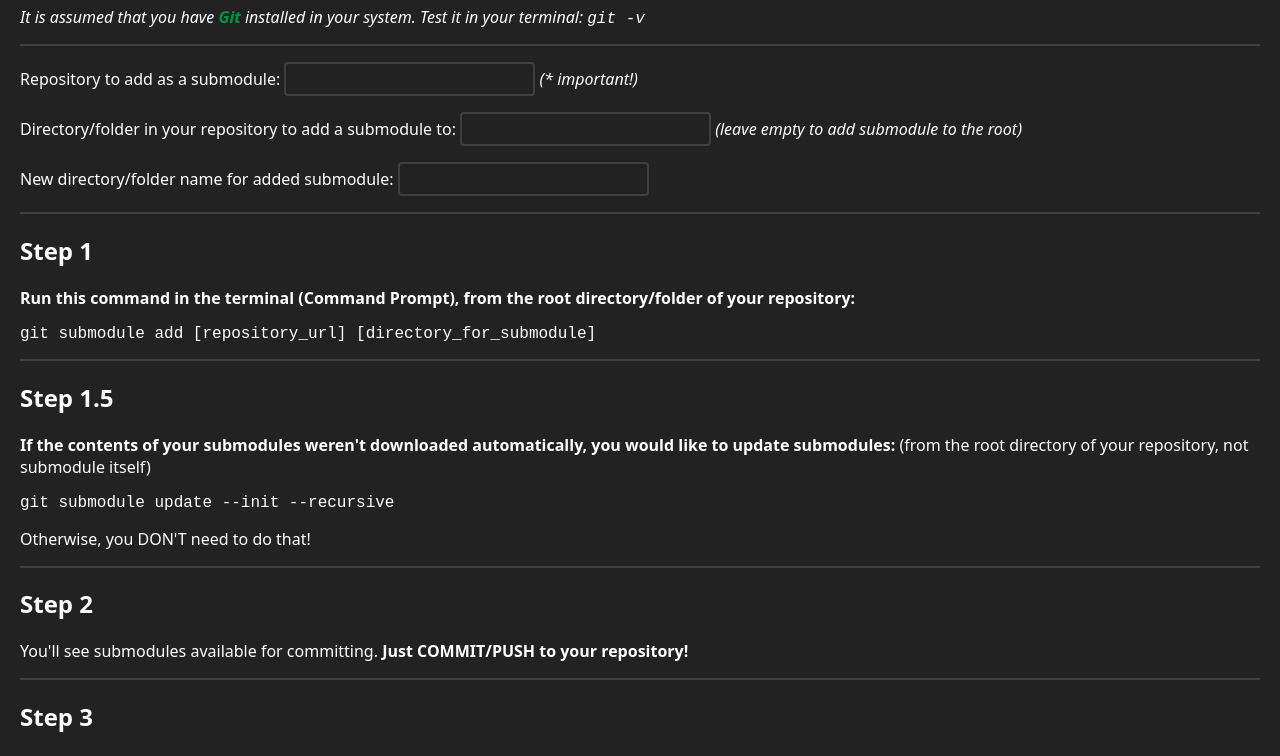
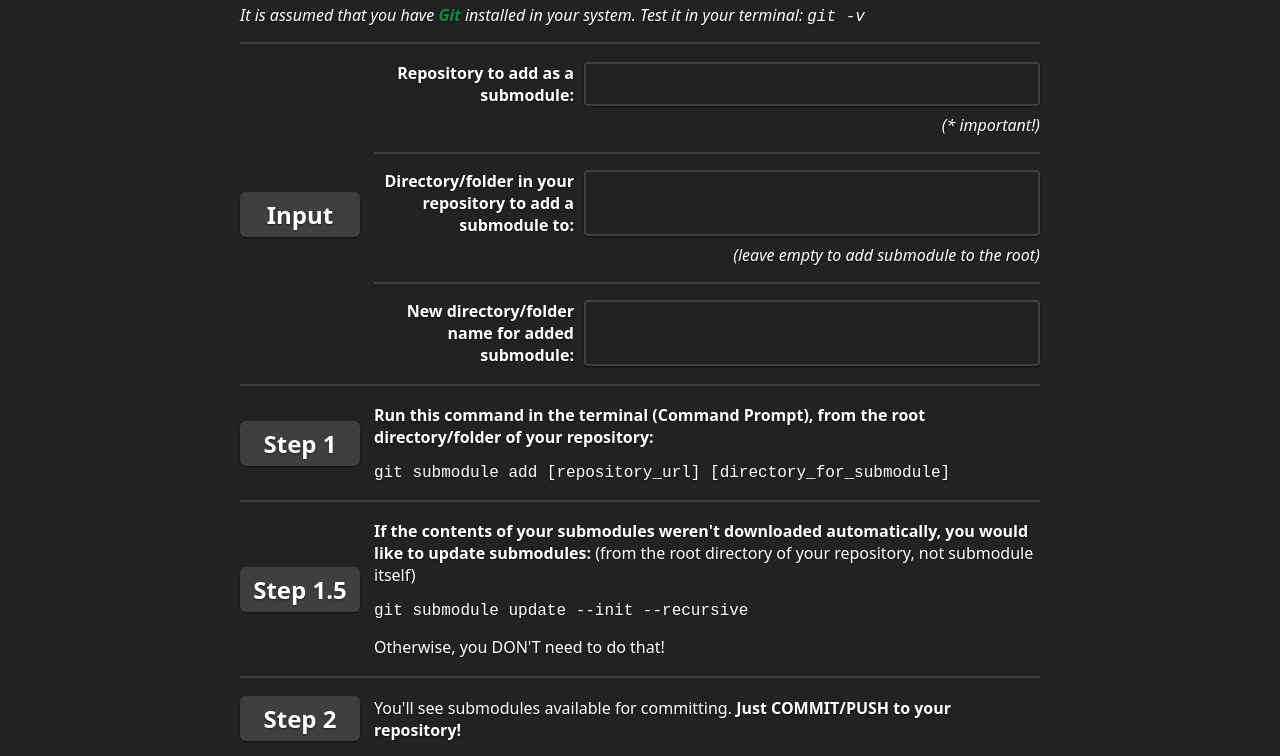
Before and after one commit to liledix4/git_submodule_helper, a plain HTML site: page index.html in a window 1280 px wide. Shown: the part 80-836 px from the top of the page. Drawn offline with Linux system fonts and the light colour scheme.

Commit message:
[2025.01.12]

```diff
--- a/gears/css/main.css
+++ b/gears/css/main.css
@@ -2,16 +2,18 @@
     box-sizing: border-box;
 }
 :root {
-    font-family: system-ui, -apple-system, BlinkMacSystemFont, 'Segoe UI', Roboto, Oxygen, Ubuntu, Cantarell, 'Open Sans', 'Helvetica Neue', sans-serif;
+    font-family: 'Exo 2', system-ui, -apple-system, BlinkMacSystemFont, 'Segoe UI', Roboto, Oxygen, Ubuntu, Cantarell, 'Open Sans', 'Helvetica Neue', sans-serif;
     font-size: 16px;
     color: white;
+    text-shadow: 0 1px 2px #00000088;
 }
 ::selection {
     background-color: #00944488;
     color: white;
 }
 body {
-    margin: 20px;
+    max-width: 800px;
+    margin: 20px auto;
     background-color: #222222;
 }
 a {
@@ -20,6 +22,22 @@ a {
 }
 a:hover {
     text-decoration: underline;
+}
+h1:first-child,
+h2:first-child,
+ol:first-child,
+ul:first-child,
+p:first-child,
+pre:first-child {
+    margin-top: 0;
+}
+h1:last-child,
+h2:last-child,
+ol:last-child,
+ul:last-child,
+p:last-child,
+pre:last-child {
+    margin-bottom: 0;
 }
 hr {
     border: none;
@@ -31,6 +49,7 @@ code, kbd, pre {
 input {
     accent-color: #009444;
     color: inherit;
+    text-shadow: inherit;
     background-color: #00000000;
     border: 2px solid #ffffff22;
     font-family: inherit;
@@ -38,6 +57,7 @@ input {
     padding: .25em .5em;
     border-radius: .25em;
     outline: none;
+    box-shadow: 0 1px 2px #00000088;
     transition: border .4s, box-shadow .4s;
 }
 input:hover {
@@ -52,3 +72,89 @@ pre {
     white-space: pre-wrap;
     overflow-wrap: anywhere;
 }
+
+.input-item {
+    border-bottom: 2px solid #ffffff22;
+    padding: 0;
+    margin: 0;
+    padding-bottom: 1em;
+    margin-bottom: 1em;
+}
+.input-item:last-child {
+    border-bottom: none;
+    padding-bottom: 0;
+    margin-bottom: 0;
+}
+.input-item label {
+    display: flex;
+    margin-bottom: .5em;
+    gap: 10px;
+}
+.input-item:last-child label {
+    margin-bottom: 0;
+}
+.input-item label .input-label-text {
+    min-width: 200px;
+    max-width: 200px;
+    font-weight: bold;
+    text-align: right;
+}
+.input-item input {
+    width: 100%;
+}
+.input-item .input-comment {
+    text-align: right;
+    display: block;
+}
+
+.columns {
+    display: flex;
+    flex-direction: row;
+    align-items: center;
+    gap: 14px;
+    padding: 10px 0;
+}
+.columns .left {
+    min-width: 120px;
+    max-width: 120px;
+    width: 100%;
+    text-align: center;
+}
+.columns .left h2 {
+    padding: .25em 0;
+    border-radius: .25em;
+    background-color: #ffffff22;
+    box-shadow: 0 1px 2px #00000088;
+}
+.columns .right {
+    width: 100%;
+}
+
+@media all and (max-width: 840px) {
+    body {
+        margin: 20px;
+    }
+}
+@media all and (max-width: 700px) {
+    .input-item {
+        border: none;
+        padding: 0;
+    }
+    .input-item label {
+        flex-direction: column;
+    }
+    .input-item label .input-label-text {
+        min-width: 0;
+        max-width: none;
+        text-align: center;
+    }
+}
+@media all and (max-width: 500px) {
+    .columns {
+        flex-direction: column;
+    }
+    .columns .left {
+        min-width: 0;
+        max-width: 200px;
+    }
+}
--- a/index.html
+++ b/index.html
@@ -11,50 +11,87 @@
 <h1><a href="https://liledix4.github.io">liledix4</a> Git Submodule Helper</h1>
 <p><i>It is assumed that you have <b><a href="https://git-scm.com/">Git</a></b> installed in your system. Test it in your terminal: <code>git -v</code></i></p>
 <hr>
-<p>
+<div class="columns">
+    <div class="left">
+        <h2>Input</h2>
+    </div>
+    <div class="right">
+        <p class="input-item">
             <label>
-        <span>Repository to add as a submodule:</span>
+                <span class="input-label-text">Repository to add as a submodule:</span>
                 <input type="text" id="repo">
             </label>
-    <span><i>(* important!)</i></span>
+            <span class="input-comment"><i>(* important!)</i></span>
         </p>
-<p>
+        <p class="input-item">
             <label>
-        <span>Directory/folder in your repository to add a submodule to:</span>
+                <span class="input-label-text">Directory/folder in your repository to add a submodule to:</span>
                 <input type="text" id="dir">
             </label>
-    <span><i>(leave empty to add submodule to the root)</i></span>
+            <span class="input-comment"><i>(leave empty to add submodule to the root)</i></span>
         </p>
-<p>
+        <p class="input-item">
             <label>
-        <span>New directory/folder name for added submodule:</span>
+                <span class="input-label-text">New directory/folder name for added submodule:</span>
                 <input type="text" id="submodule_dir_name">
             </label>
         </p>
+    </div>
+</div>
 <hr>
+<div class="columns">
+    <div class="left">
         <h2>Step 1</h2>
+    </div>
+    <div class="right">
         <p><b>Run this command in the terminal (Command Prompt), from the root directory/folder of your repository:</b></p>
         <pre id="result"></pre>
+    </div>
+</div>
 <hr>
+<div class="columns">
+    <div class="left">
         <h2>Step 1.5</h2>
+    </div>
+    <div class="right">
         <p><b>If the contents of your submodules weren't downloaded automatically, you would like to update submodules:</b> (from the root directory of your repository, not submodule itself)</p>
         <pre>git submodule update --init --recursive</pre>
         <p>Otherwise, you DON'T need to do that!</p>
+    </div>
+</div>
 <hr>
+<div class="columns">
+    <div class="left">
         <h2>Step 2</h2>
+    </div>
+    <div class="right">
         <p>You'll see submodules available for committing. <b>Just COMMIT/PUSH to your repository!</b></p>
+    </div>
+</div>
 <hr>
+<div class="columns">
+    <div class="left">
         <h2>Step 3</h2>
+    </div>
+    <div class="right">
         <p>If you want to update submodules in your repository:</p>
         <ol>
             <li>PULL from the proper repository.</li>
             <li>PULL from the submodule repositories.</li>
             <li>Then, PUSH to the proper repository.</li>
         </ol>
+    </div>
+</div>
 <hr>
+<div class="columns">
+    <div class="left">
         <h2>Step 4</h2>
+    </div>
+    <div class="right">
         <p><b>You're ready to go!</b> But there's one more thing:</p>
         <p><b>AVOID making ANY changes directly to the submodules!</b> It's going to create problems for sure, unless you know what you're doing <i>(better don't risk it anyway)</i>.</p>
+    </div>
+</div>
 <hr>
 <h2>If you're cloning some repository that contains submodules FOR THE FIRST TIME</h2>
 <p><b>This modified <code>clone</code> command may be helpful for you:</b></p>
```
Lines whose indentation alone changed are shown as unchanged.
